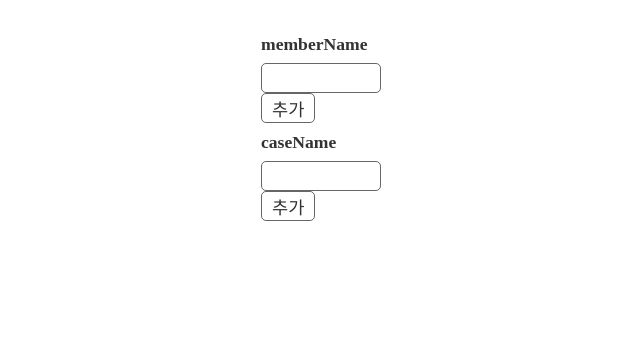
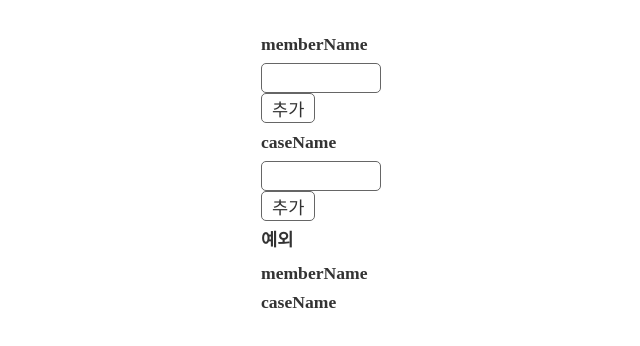
Before and after one commit to yemsu/conditional-random-result-react, a React (Create React App) app: page / in a window 1280 px wide. Shown: the top 346 px of the page, without its empty margins (194-834 px from the left). Built offline with nearby package versions, Linux system fonts and the light colour scheme.

Commit message:
feat: RandomResult 예외 케이스 선택 영역 추가

```diff
--- a/src/pages/RandomResult.tsx
+++ b/src/pages/RandomResult.tsx
@@ -4,7 +4,9 @@ import InputBadges from '../components/InputBadges';
 import Input from '../elements/Input';
 import useInputs from '../hooks/useInputs';
 import { SyntheticEvent, useCallback, useState } from 'react';
-import { getObjFromKeyArr, getDataListType } from '../utils';
+import { getObjFromKeyArr } from '../utils';
+import OptionButtons from "../elements/OptionButtons";
+import useOptionButtons from "../hooks/useOptionButtons";
 
 interface Forms {
   [key: string]: string
@@ -16,21 +18,22 @@ interface AddedDataList {
 
 function RandomResult() {
   const dataTypes = ['memberName', 'caseName']
-  const dataListTypes = dataTypes.map((dataType) => getDataListType(dataType))
   const [forms, onChange, reset, setForms] = useInputs<Forms>(
     getObjFromKeyArr<string>(dataTypes, '')
   )
   const [addedDataList, setAddedDataList] = useState<AddedDataList>(
-    getObjFromKeyArr<string[]>(dataListTypes, [])
+    getObjFromKeyArr<string[]>(dataTypes, [])
+  )
+  const [exceptions, onSelectException] = useOptionButtons(
+    getObjFromKeyArr<string[]>(dataTypes, [])
   )
 
   const onSubmit = useCallback((e: SyntheticEvent, dataType: string) => {
     e.preventDefault()
-    const dataListType = getDataListType(dataType)
     const newData = forms[dataType]
     setAddedDataList((prev) => ({
       ...prev,
-      [dataListType]: [...prev[dataListType], newData]
+      [dataType]: [...prev[dataType], newData]
     }))
     // reset form
     setForms((prev) => ({...prev, [dataType]: ''}))
@@ -48,17 +51,33 @@ function RandomResult() {
     <div>
       {dataTypes.map((dataType: string) => (
         <ContentSection
-          key={dataType}
+          key={`${dataType}-addData`}
           title={dataType}
         >
           <InputBadges
             InputComp={getInputComp(dataType)}
             dataType={dataType}
-            dataList={addedDataList[getDataListType(dataType)]}
+            dataList={addedDataList[dataType]}
             onSubmit={onSubmit}
           />
         </ContentSection>
       ))}
+      {
+        <ContentSection
+          title="예외"
+        >
+          {dataTypes.map((dataType: string) => (
+            <OptionButtons
+              key={`${dataType}-exceptions`}
+              title={dataType}
+              dataType={dataType}
+              dataList={addedDataList[dataType]}
+              selectedList={exceptions[dataType]}
+              onSelect={onSelectException}
+            />
+          ))}
+        </ContentSection>
+      }
     </div>
   )
 }
```
